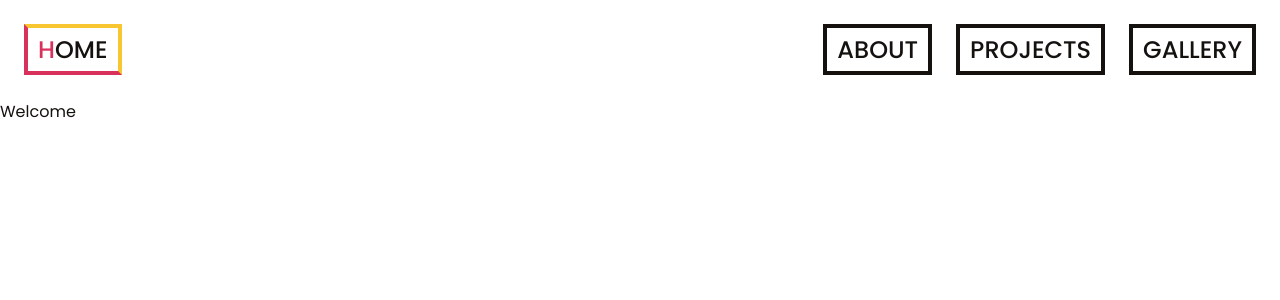
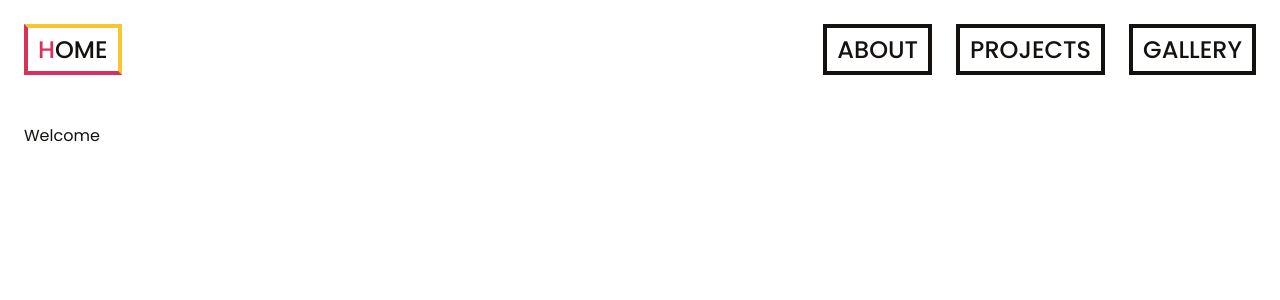
Before and after one commit to helencho/website_v3, a Next.js app: page / in a window 1280 px wide. Shown: the top 300 px of the page. Built offline with nearby package versions, Linux system fonts and the light colour scheme.

Commit message:
initial page layout

```diff
--- a/components/layout.jsx
+++ b/components/layout.jsx
@@ -1,10 +1,12 @@
 import Nav from './nav';
+
+import styles from './layout.module.scss';
 
 export default function Layout({ children }) {
   return (
     <>
       <Nav />
-      <main>{children}</main>
+      <main className={styles.main}>{children}</main>
     </>
   );
 }
--- /dev/null
+++ b/components/layout.module.scss
@@ -0,0 +1,4 @@
+.main {
+  max-width: 1440px;
+  padding: 24px;
+}
```
